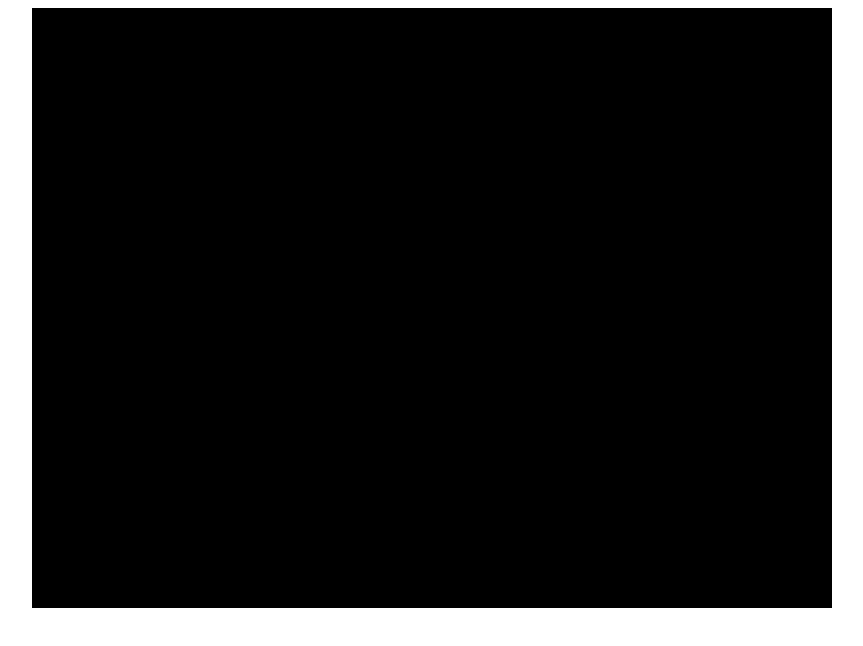
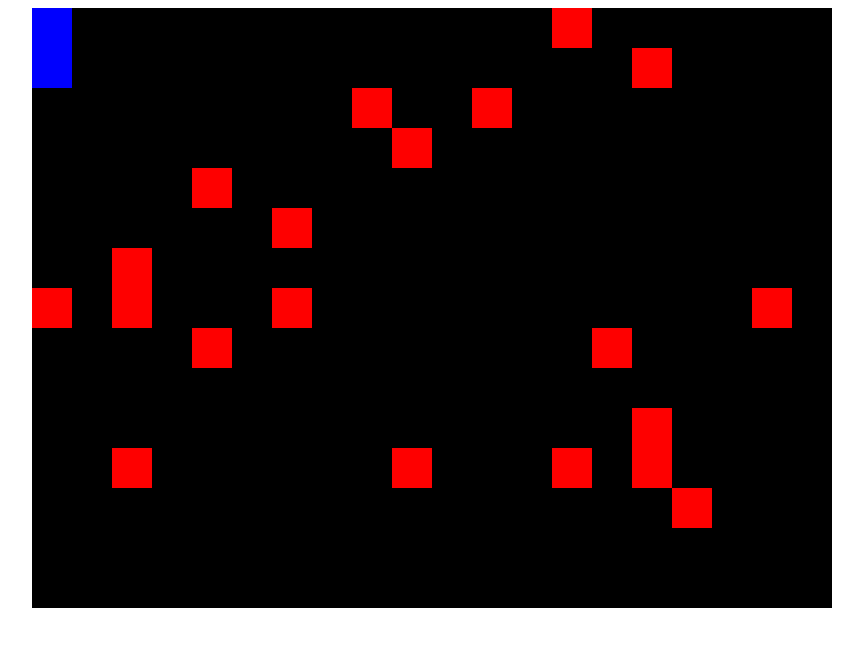
Before and after one commit to makejeister/makejeister.github.io, a plain HTML site: page snake-game/index.html in a window 1280 px wide. Shown: the whole page, without its empty margins (208-1071 px from the left). Drawn offline with Linux system fonts and the light colour scheme.

Commit message:
Snake.js draws a few objects to the screne

```diff
--- a/snake-game/index.html
+++ b/snake-game/index.html
@@ -1,6 +1,7 @@
 <!DOCTYPE html>
 <html>
 <head>
+  <meta charset="UTF-8">
   <style>
     #chunk-game {
       background-color: black;
--- a/snake-game/snake.js
+++ b/snake-game/snake.js
@@ -0,0 +1,30 @@
+Math.random();
+
+var fruits = ["banana", "silly-putty", "grape"];
+
+
+//fruits.forEach(function(fruit) {
+//  console.log(fruit)
+//})
+
+// a sneeple (hashmap)
+var sneeplePixels = [{top: 0, left: 0}, {top: 1, left: 0}];
+
+// list of sneeple
+var drawableSneeple = {color: "blue", pixels: sneeplePixels};
+
+// list of drawables
+var drawableObjects = [drawableSneeple];
+
+var drawableFruit = [];
+for (var i = 0; i < 20; i++){
+//fruits.forEach(function(fruit) {
+  fruitPixel = [{top: Math.floor(Math.random() * 15),
+    left: Math.floor(Math.random() * 20)}];
+
+  drawableFruit = {color: "red", pixels: fruitPixel};
+  drawableObjects.push(drawableFruit);
+}
+
+// CHUNK draws things in pixels
+CHUNK.draw(drawableObjects);
```
